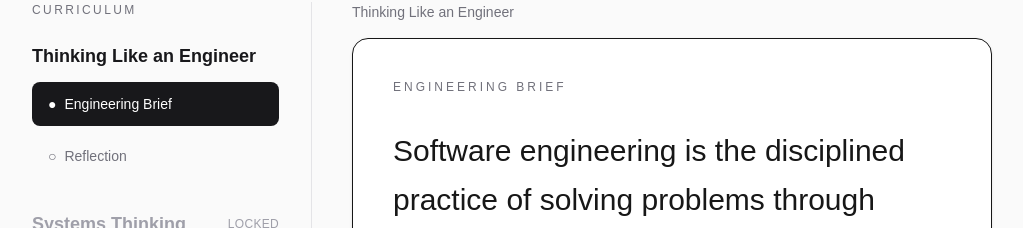
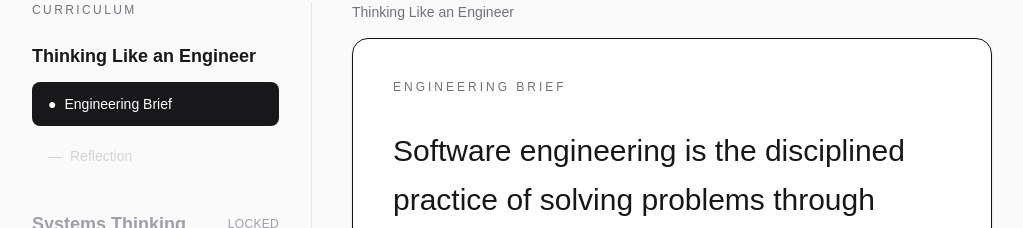
Before and after one commit to enoqueJonas/tsa, a Next.js app in the folder apps/web/: page / in a window 1280 px wide. Shown: the part 222-450 px from the top of the page, without its empty margins (128-1151 px from the left). Built offline with nearby package versions, Linux system fonts and the light colour scheme.

Commit message:
feat: enforce sequential activities
Unlock activities sequentially within each available lesson and block direct navigation to locked activities.

```diff
--- a/apps/web/components/curriculum-sidebar.tsx
+++ b/apps/web/components/curriculum-sidebar.tsx
@@ -10,6 +10,7 @@ interface CurriculumSidebarProps {
     currentActivity: Activity;
     completedActivityIds: string[];
     unlockedLessonIds: string[];
+    unlockedActivityIds: string[];
     onSelectActivity(activityId: string): void;
 }
 
@@ -19,6 +20,7 @@ export function CurriculumSidebar({
     currentActivity,
     completedActivityIds,
     unlockedLessonIds,
+    unlockedActivityIds,
     onSelectActivity,
 }: CurriculumSidebarProps) {
     return (
@@ -60,17 +62,19 @@ export function CurriculumSidebar({
                                         activity.id === currentActivity.id;
                                     const isCompleted =
                                         completedActivityIds.includes(activity.id);
+                                    const isActivityUnlocked =
+                                        unlockedActivityIds.includes(activity.id);
 
                                     return (
                                         <button
                                             key={activity.id}
                                             type="button"
-                                            disabled={!isUnlocked}
+                                            disabled={!isActivityUnlocked}
                                             onClick={() =>
                                                 onSelectActivity(activity.id)
                                             }
                                             className={
-                                                !isUnlocked
+                                                !isActivityUnlocked
                                                     ? "block w-full cursor-not-allowed rounded-lg px-4 py-3 text-left text-sm text-zinc-300"
                                                     : isCurrent
                                                       ? "block w-full rounded-lg bg-zinc-900 px-4 py-3 text-left text-sm text-white"
@@ -78,7 +82,7 @@ export function CurriculumSidebar({
                                             }
                                         >
                                             <span className="mr-2">
-                                                {!isUnlocked
+                                                {!isActivityUnlocked
                                                     ? "—"
                                                     : isCompleted
                                                       ? "✓"
--- a/apps/web/components/learning-experience.tsx
+++ b/apps/web/components/learning-experience.tsx
@@ -36,12 +36,17 @@ export function LearningExperience() {
         session.unlockedLessonIds()
     );
 
+    const [unlockedActivityIds, setUnlockedActivityIds] = useState(
+        session.unlockedActivityIds()
+    );
+
     function syncFromSession() {
         setLesson(session.currentLesson());
         setActivity(session.currentActivity());
         setHasNext(session.hasNext());
         setCompletedActivityIds(session.completedActivityIds());
         setUnlockedLessonIds(session.unlockedLessonIds());
+        setUnlockedActivityIds(session.unlockedActivityIds());
     }
 
     function persistProgress() {
@@ -120,6 +125,7 @@ export function LearningExperience() {
                 currentActivity={activity}
                 completedActivityIds={completedActivityIds}
                 unlockedLessonIds={unlockedLessonIds}
+                unlockedActivityIds={unlockedActivityIds}
                 onSelectActivity={handleSelectActivity}
             />
 
--- a/packages/runtime-kernel/src/runtime/session.ts
+++ b/packages/runtime-kernel/src/runtime/session.ts
@@ -13,6 +13,7 @@ export interface LearningSession {
     currentActivity(): Activity;
     completedActivityIds(): string[];
     unlockedLessonIds(): string[];
+    unlockedActivityIds(): string[];
     completeCurrentActivity(): void;
     hasNext(): boolean;
     next(): void;
@@ -74,6 +75,36 @@ export function createLearningSession(): LearningSession {
         return unlockedLessonIds;
     }
 
+    function getUnlockedActivityIds() {
+        const unlockedLessonIds = new Set(getUnlockedLessonIds());
+        const unlockedActivityIds: string[] = [];
+
+        for (const lesson of engineeringFoundations.lessons) {
+            if (!unlockedLessonIds.has(lesson.id)) {
+                continue;
+            }
+
+            for (let index = 0; index < lesson.activities.length; index++) {
+                const activity = lesson.activities[index];
+
+                if (index === 0) {
+                    unlockedActivityIds.push(activity.id);
+                    continue;
+                }
+
+                const previousActivity = lesson.activities[index - 1];
+
+                if (!completedActivityIds.has(previousActivity.id)) {
+                    break;
+                }
+
+                unlockedActivityIds.push(activity.id);
+            }
+        }
+
+        return unlockedActivityIds;
+    }
+
     return {
         currentPath() {
             return engineeringFoundations;
@@ -94,6 +125,10 @@ export function createLearningSession(): LearningSession {
 
         unlockedLessonIds() {
             return getUnlockedLessonIds();
+        },
+
+        unlockedActivityIds() {
+            return getUnlockedActivityIds();
         },
 
         completeCurrentActivity() {
@@ -135,9 +170,7 @@ export function createLearningSession(): LearningSession {
                 return false;
             }
 
-            const targetLesson = engineeringFoundations.lessons[location.lessonIndex];
-
-            if (!getUnlockedLessonIds().includes(targetLesson.id)) {
+            if (!getUnlockedActivityIds().includes(activityId)) {
                 return false;
             }
 
@@ -168,9 +201,7 @@ export function createLearningSession(): LearningSession {
                 return;
             }
 
-            const targetLesson = engineeringFoundations.lessons[location.lessonIndex];
-
-            if (!getUnlockedLessonIds().includes(targetLesson.id)) {
+            if (!getUnlockedActivityIds().includes(progress.currentActivityId)) {
                 return;
             }
 
```
